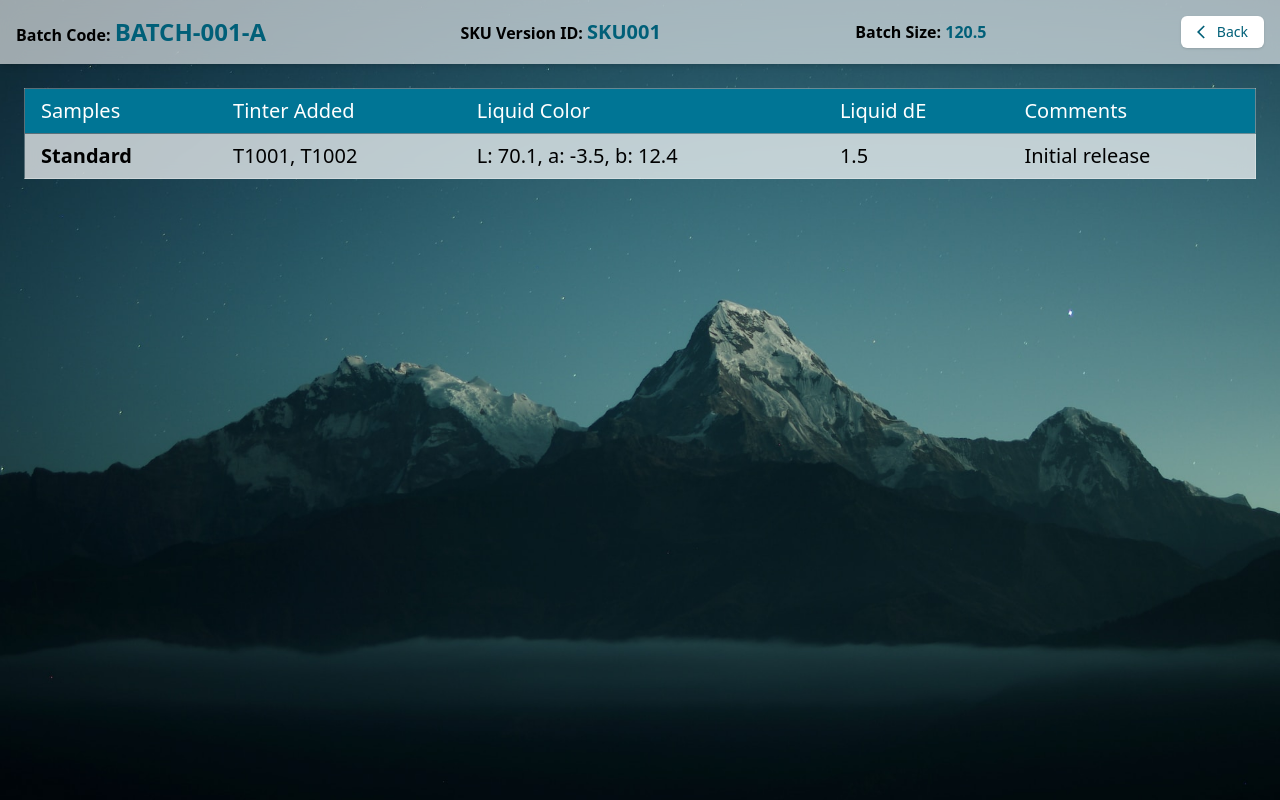
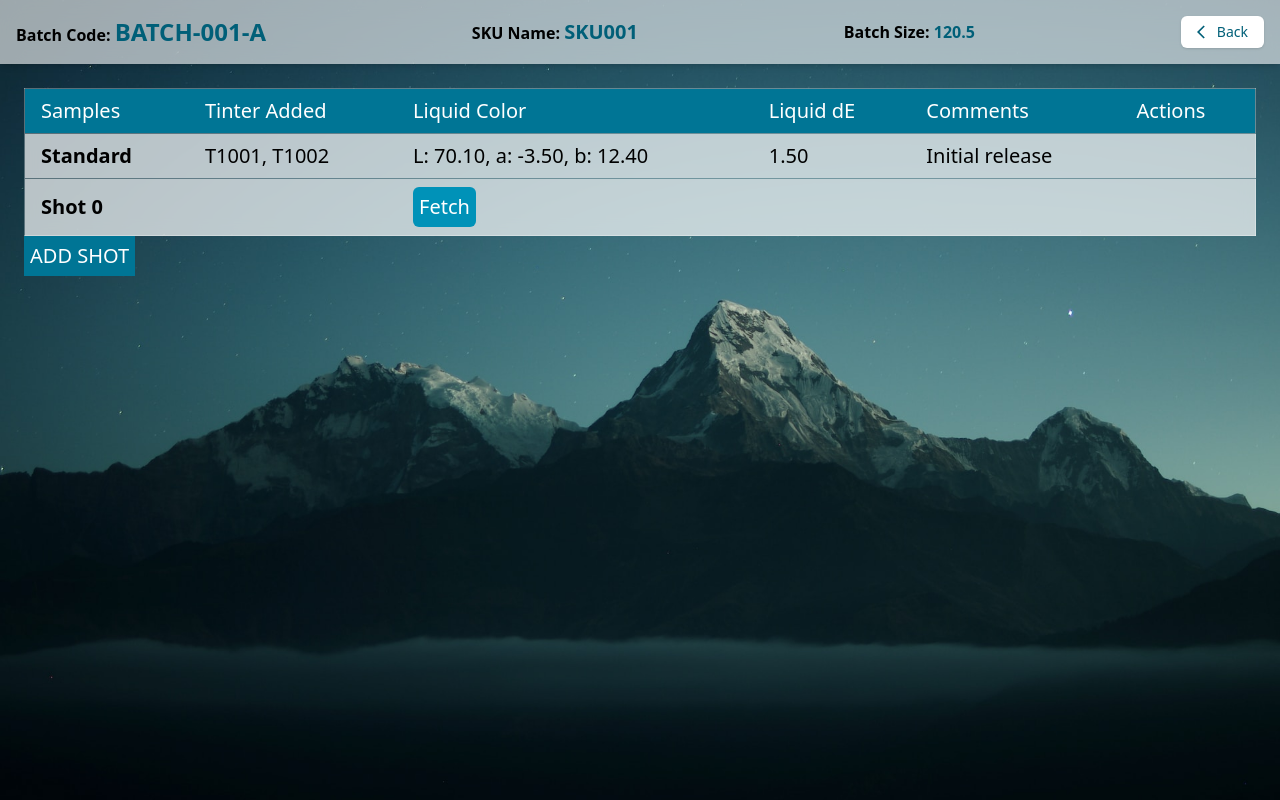
Before and after one commit to Manas2004WB/BatchOPT, a React (Vite) app: page /shots/1 in a window 1280 px wide. Built offline with nearby package versions, Linux system fonts and the light colour scheme; sample sign-in values are in the browser's storage.

Commit message:
separate nav for shot

```diff
--- a/src/Pages/ShotsPage.jsx
+++ b/src/Pages/ShotsPage.jsx
@@ -1,4 +1,4 @@
-import React from "react";
+import React, { useState } from "react";
 import heroBg from "../assets/hero-bg.jpg";
 import { useParams } from "react-router-dom";
 import { batches } from "../Data/Batches"; // <-- import your batch data
@@ -8,18 +8,14 @@ import { skuData } from "../Data/SkuData";
 import { skuVersionMeasurements } from "../Data/SkuMeasurementData";
 import { standardRecipes } from "../Data/standardRecipes";
 import { tinters } from "../Data/TinterData";
+import NavbarShots from "../components/NavbarShots";
 
 const ShotsPage = () => {
+  const [deltaValues, setDeltaValues] = useState(null);
+  const [fetched, setFetched] = useState(false);
   const { batchId } = useParams();
   const batch = batches.find((b) => b.batch_id === parseInt(batchId));
 
-  const getSkuByVersionId = (versionId) => {
-    const version = skuVersions.find((v) => v.sku_version_id === versionId);
-    if (!version) return "-";
-
-    const sku = skuData.find((s) => s.sku_id === version.sku_id);
-    return sku?.sku_name || "-";
-  };
   //Table data
   const skuVersion = skuVersions.find(
     (v) => v.sku_version_id === batch?.sku_version_id
@@ -31,10 +27,10 @@ const ShotsPage = () => {
     measurements.find((m) => m.measurement_type === type)?.measurement_value ??
     "-";
 
-  const liquidL = getMeasurement("liquid_l");
-  const liquidA = getMeasurement("liquid_a");
-  const liquidB = getMeasurement("liquid_b");
-  const targetDeltaE = getMeasurement("target_delta_e");
+  const liquidL = getMeasurement("liquid_l").toFixed(2);
+  const liquidA = getMeasurement("liquid_a").toFixed(2);
+  const liquidB = getMeasurement("liquid_b").toFixed(2);
+  const targetDeltaE = getMeasurement("target_delta_e").toFixed(2);
 
   const recipeTinters = standardRecipes
     .filter((r) => r.sku_version_id === batch?.sku_version_id)
@@ -43,39 +39,30 @@ const ShotsPage = () => {
       return tinter?.tinter_code || `Tinter-${r.tinter_id}`;
     });
 
+  function getRandomFloat(min, max) {
+    return Math.random() * (max - min) + min;
+  }
+  const handleShow = () => {
+    const sampleL = parseFloat(getRandomFloat(0, 100).toFixed(2));
+    const sampleA = parseFloat(getRandomFloat(-127, 128).toFixed(2));
+    const sampleB = parseFloat(getRandomFloat(-127, 128).toFixed(2));
+
+    const deltaL = parseFloat(liquidL) - sampleL;
+    const deltaA = parseFloat(liquidA) - sampleA;
+    const deltaB = parseFloat(liquidB) - sampleB;
+
+    const deltaE = Math.sqrt(deltaL ** 2 + deltaA ** 2 + deltaB ** 2);
+
+    setDeltaValues({ deltaL, deltaA, deltaB, deltaE });
+    setFetched(true);
+  };
+
   return (
     <div
       className="w-full min-h-screen overflow-hidden bg-cover bg-center"
       style={{ backgroundImage: `url(${heroBg})` }}
     >
-      {/* Top Info Bar */}
-      <div className="bg-white/60 backdrop-blur-md p-4 flex justify-between items-center text-black font-semibold shadow-md">
-        <div>
-          Batch Code:{" "}
-          <span className="text-cyan-800 text-2xl">
-            {batch?.batch_code || "-"}
-          </span>
-        </div>
-        <div>
-          SKU Version ID:{" "}
-          <span className="text-cyan-800 text-xl">
-            {getSkuByVersionId(batch?.sku_version_id || "-")}
-          </span>
-        </div>
-        <div>
-          Batch Size:{" "}
-          <span className="text-cyan-800">{batch?.batch_size || "-"}</span>
-        </div>
-        <div>
-          <button
-            onClick={() => window.history.back()}
-            className="flex items-center gap-1 bg-white text-cyan-800 font-medium text-sm px-4 py-1.5 rounded-md shadow hover:bg-gray-100 transition duration-200"
-          >
-            <MdArrowBackIos className="text-base" />
-            <span>Back</span>
-          </button>
-        </div>
-      </div>
+      <NavbarShots batch={batch} />
 
       {/* You can add shots input section below this */}
       <div className="p-6 text-white text-xl">
@@ -87,6 +74,7 @@ const ShotsPage = () => {
             <td className="px-4 py-2">Liquid Color</td>
             <td className="px-4 py-2">Liquid dE</td>
             <td className="px-4 py-2">Comments</td>
+            <td className="px-4 py-2">Actions</td>
           </thead>
           <tbody>
             <tr className="border-t border-white/30 hover:bg-white/80 transition bg-white/70 text-black">
@@ -99,9 +87,53 @@ const ShotsPage = () => {
               </td>
               <td className="px-4 py-2 ">{targetDeltaE}</td>
               <td className="px-4 py-2 ">{skuVersion?.comments || "-"}</td>
+              <td className="px-4 py-2 "></td>
+            </tr>
+            <tr>
+              <td></td>
+              <td></td>
+            </tr>
+            <tr className="border-t border-white/30 hover:bg-white/80 transition bg-white/70 text-black">
+              <td className="px-4 py-2 font-semibold">Shot 0</td>
+              <td className="px-4 py-2 font-semibold"></td>
+              <td className="px-4 py-2  items-center justify-center">
+                {!fetched ? (
+                  <button
+                    className="bg-cyan-600 p-1.5 text-white rounded-md hover:bg-cyan-700"
+                    onClick={() => setTimeout(handleShow, 2000)}
+                  >
+                    Fetch
+                  </button>
+                ) : (
+                  <div className="flex gap-2 text-sm font-medium ">
+                    <div className=" px-3 py-1 rounded-full shadow-sm">
+                      ΔL: {deltaValues?.deltaL.toFixed(2)}
+                    </div>
+                    <div className=" px-3 py-1 rounded-full shadow-sm">
+                      ΔA: {deltaValues?.deltaA.toFixed(2)}
+                    </div>
+                    <div className=" px-3 py-1 rounded-full shadow-sm">
+                      ΔB: {deltaValues?.deltaB.toFixed(2)}
+                    </div>
+                  </div>
+                )}
+              </td>
+              <td className="px-4 py-2 ">
+                {fetched ? (
+                  <div className=" px-1.5 py-1 rounded-full shadow-sm">
+                    ΔE: {Number(deltaValues.deltaE).toFixed(2)}
+                  </div>
+                ) : (
+                  <div></div>
+                )}
+              </td>
+
+              <td className="px-4 py-2 font-semibold"></td>
+              <td className="px-4 py-2 font-semibold"></td>
             </tr>
           </tbody>
         </table>
+        <button className="bg-cyan-700 p-1.5">ADD SHOT</button>
       </div>
     </div>
   );
--- /dev/null
+++ b/src/components/NavbarShots.jsx
@@ -0,0 +1,45 @@
+import React from "react";
+import { MdArrowBackIos } from "react-icons/md";
+import { skuVersions } from "../Data/SkuVersionData";
+import { skuData } from "../Data/SkuData";
+
+const NavbarShots = ({ batch }) => {
+  const getSkuByVersionId = (versionId) => {
+    const version = skuVersions.find((v) => v.sku_version_id === versionId);
+    if (!version) return "-";
+
+    const sku = skuData.find((s) => s.sku_id === version.sku_id);
+    return sku?.sku_name || "-";
+  };
+  return (
+    <div className="bg-white/60 backdrop-blur-md p-4 flex justify-between items-center text-black font-semibold shadow-md">
+      <div>
+        Batch Code:{" "}
+        <span className="text-cyan-800 text-2xl">
+          {batch?.batch_code || "-"}
+        </span>
+      </div>
+      <div>
+        SKU Name:{" "}
+        <span className="text-cyan-800 text-xl">
+          {getSkuByVersionId(batch?.sku_version_id || "-")}
+        </span>
+      </div>
+      <div>
+        Batch Size:{" "}
+        <span className="text-cyan-800">{batch?.batch_size || "-"}</span>
+      </div>
+      <div>
+        <button
+          onClick={() => window.history.back()}
+          className="flex items-center gap-1 bg-white text-cyan-800 font-medium text-sm px-4 py-1.5 rounded-md shadow hover:bg-gray-100 transition duration-200"
+        >
+          <MdArrowBackIos className="text-base" />
+          <span>Back</span>
+        </button>
+      </div>
+    </div>
+  );
+};
+
+export default NavbarShots;
```
